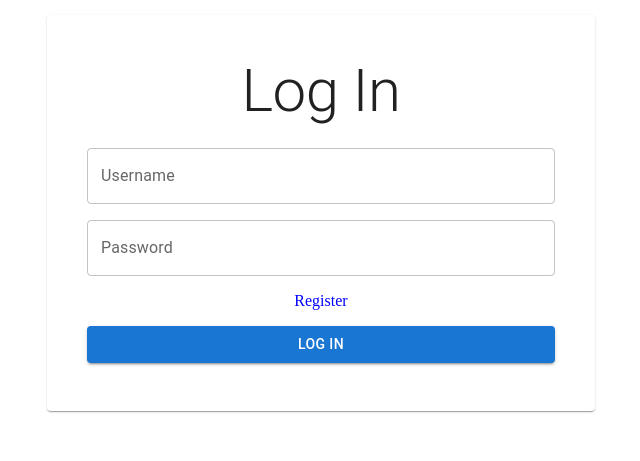
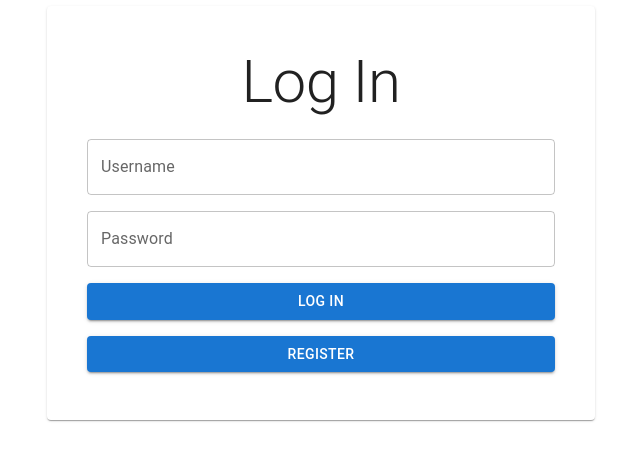
Before and after one commit to QuantumCompiler/Recipe-Genie, a React (Create React App) app in the folder recipe-genie/: page / in a window 1280 px wide. Shown: the part 195-656 px from the top of the page, without its empty margins (327-967 px from the left). Built offline with nearby package versions, Linux system fonts and the light colour scheme.

Commit message:
Login Update - Made Navigation To Register Page A Button

```diff
--- a/recipe-genie/src/JS/Components/LogIn.js
+++ b/recipe-genie/src/JS/Components/LogIn.js
@@ -5,7 +5,6 @@
 export default function Login() {
     const [username, setUserName] = useState('');
     const [password, setPassword] = useState('');
-
     const handleLogin = (e) => {
         e.preventDefault();
         if (username === "" || password === "") {
@@ -14,7 +13,6 @@
             return;
         }
     }
-
     return (
         <div
             style={{
@@ -68,24 +66,11 @@
                                 onChange={(e) => setPassword(e.target.value)}
                             />
                         </FormControl>
-                        <Box
-                            sx={{
-                                display: 'flex',
-                                flexDirection: 'row',
-                                justifyContent: 'center',
-                                gap: 2,
-                            }}
-                        >
-                            <Link
-                                style={{
-                                    textDecoration: 'none',
-                                    color: 'blue',
-                                }}
-                                to='/register'
-                            >Register</Link>
-                        </Box>
                         <Button type="submit" variant="contained" color="primary">
                             Log In
+                        </Button>
+                        <Button component={Link} to='/register' variant='contained' color='primary'>
+                                Register
                         </Button>
                     </Box>
                 </CardContent>
```
